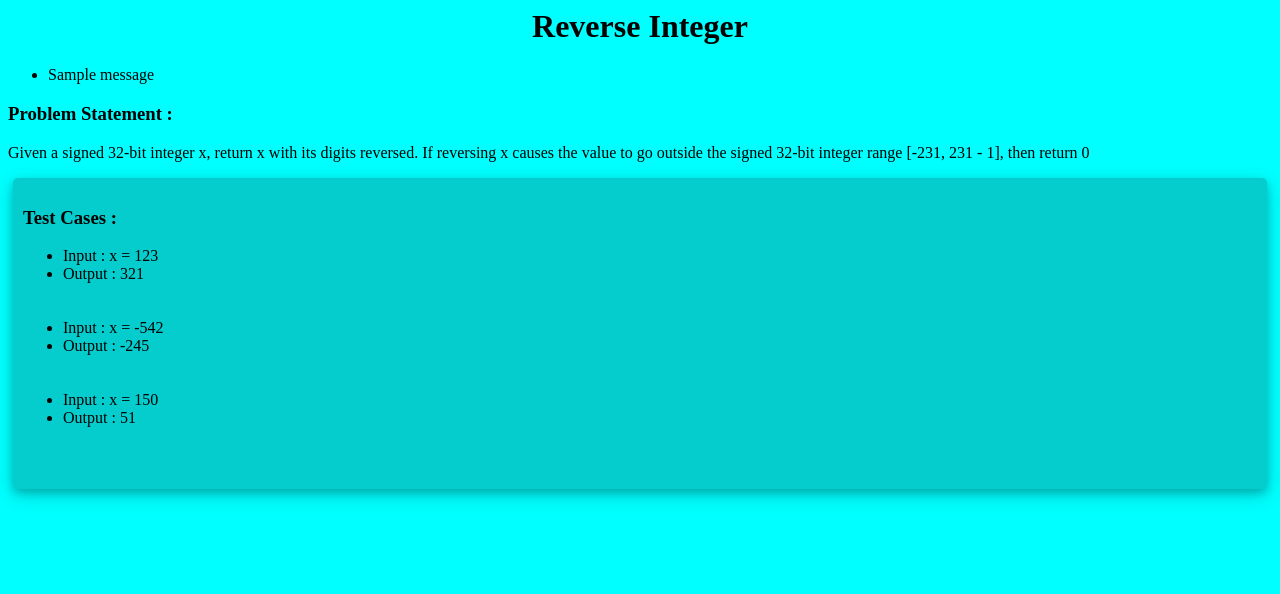
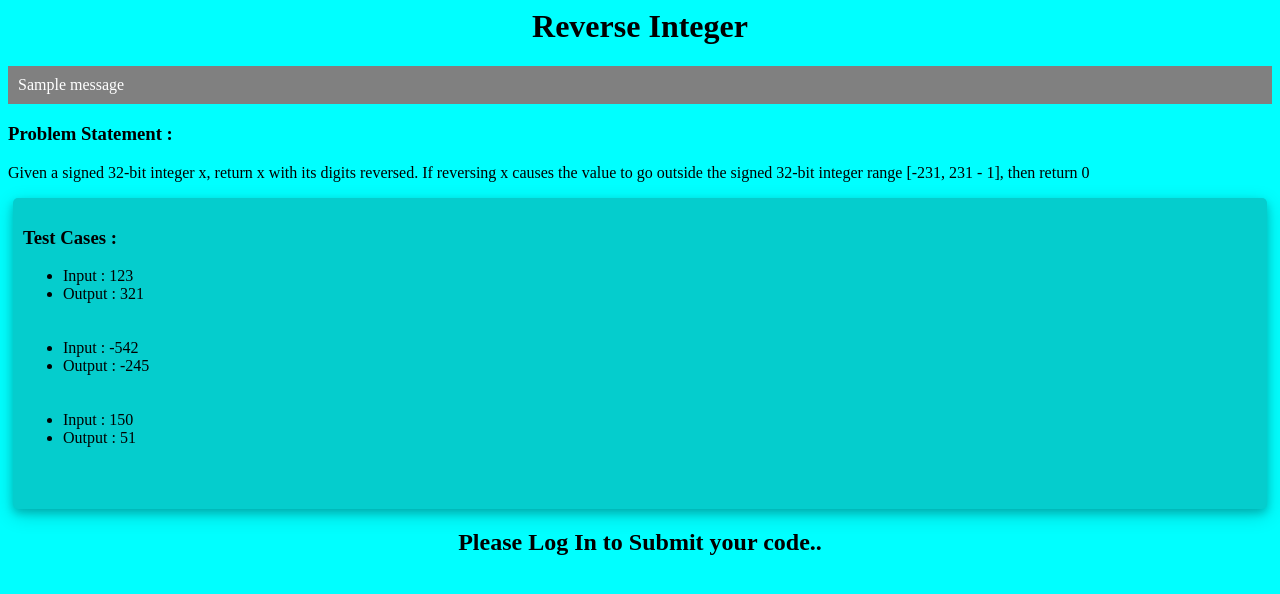
Before and after one commit to DeveshSawale/Online-Judge, a Django app: page /oj/problems/1/ in a window 1280 px wide. Shown: the top 594 px of the page. Run offline with Django 4.2, Linux system fonts and the light colour scheme; data comes from the database, SQL or seed files in the repository; one stand-in notice (Sample message) is shown; parts of the project's set-up code (start-up, migrations or seed data) failed here and were passed over.

Commit message:
changes in submit problems

```diff
--- /dev/null
+++ b/Devesh/acc_out.txt
@@ -0,0 +1,3 @@
+321
+-245
+51
--- a/OJ/models.py
+++ b/OJ/models.py
@@ -1,5 +1,7 @@
+
 
 from django.db import models
+from django.contrib.auth.models import User
 
 # Create your models here.
 
@@ -7,13 +9,14 @@ from django.db import models
 class Problem(models.Model):
     statement = models.CharField(max_length=1200)
     name = models.CharField(max_length=200)
-    code = models.CharField(max_length=1200)
+    output = models.FileField(max_length=1000,default='/Devesh/acc_out.txt',upload_to='Devesh')
     difficulty = models.CharField(max_length=10)
 
     def __str__(self):
         return self.name
 
 class Solution(models.Model):
+    user = models.ForeignKey(User,on_delete=models.CASCADE, default = 1)
     problem = models.ForeignKey(Problem, on_delete=models.CASCADE)
     language = models.CharField(max_length = 10)
     verdict = models.CharField(max_length=200)
--- a/OJ/templates/oj/problemDetails.html
+++ b/OJ/templates/oj/problemDetails.html
@@ -19,17 +19,21 @@
         -moz-box-shadow: 0 4px 8px 0 rgba(0, 0, 0, 0.2), 0 6px 20px 0 rgba(0, 0, 0, 0.19);
 		border-radius: 5px;
     }
+    #messages{
+        background-color: grey;
+        color: #fff;
+        padding: 10px;
+        margin-top: 10px;
+    }
 </style>
 <body>
 
     <h1 align = "center">{{ problem.name }}</h1>
 
 {% if messages %}
-<ul class="messages">
     {% for message in messages %}
-    <li{% if message.tags %} class="{{ message.tags }}"{% endif %}>{{ message }}</li>
-    {% endfor %}
-</ul>
+		<p id="messages">{{message}}</p>
+	{% endfor %}
 {% endif %}
 
 <h3>Problem Statement : </h3>
@@ -38,7 +42,7 @@
 
     <h3>Test Cases : </h3>
     <ul>
-        {% for testcase in problem.testcases_set.all %}
+        {% for testcase in problem.testcases_set.all%}
         <li>Input : {{ testcase.input }}</li>
         <li>Output : {{ testcase.output }}</li>
         <br></br>
@@ -60,7 +64,9 @@
             </div>
         </fieldset>
     </form>
-    {% endif %}
+{%else%}
+    <h2 align = 'center'>Please Log In to Submit your code..</h2>
+{% endif %}
 
 
 
--- a/OJ/templates/oj/problems.html
+++ b/OJ/templates/oj/problems.html
@@ -15,8 +15,8 @@
 
     }
     #messages{
-        background-color: rgb(176, 235, 248);
-        color: rgb(7, 2, 2);
+        background-color: grey;
+        color: #fff;
         padding: 10px;
         margin-top: 10px;
     }
--- a/OJ/views.py
+++ b/OJ/views.py
@@ -23,27 +23,41 @@ def problemDetails(request,problem_id):
 
 @login_required(login_url='members:login')
 def submitProblem(request,problem_id):
+    curr_user = request.user
     f = request.FILES.get('solution' , False)
     a = request.POST['typedsol']
     if(f):
         with open('/Devesh/solution.cpp','wb+') as dest:
             for chunk in f.chunks():
                 dest.write(chunk)
+            code = dest.read()
     elif(len(a) != 0):
-        with open('/Devesh/solution.cpp','w') as dest:
+        with open('/Devesh/solution.cpp','w+') as dest:
             dest.write(a)
+            code = dest.read()
     else:
         problem = get_object_or_404(Problem, pk=problem_id)
         messages.info(request, "Please select a file or write code in textarea ")
         context = { 'problem':problem}
         return render(request,'OJ/problemDetails.html', context)
 
+    problem = get_object_or_404(Problem, pk = problem_id)
     os.system('g++ /Devesh/solution.cpp ')
-    os.system('a.exe < /Devesh/input.txt > /Devesh/out.txt')
+
+    with open('/Devesh/input.txt' , 'w+') as input:
+        n = problem.testcases_set.count()
+        input.write(str(n))
+        input.write('\n')
+        for testcase in problem.testcases_set.all():
+            input.write(testcase.input)
+            input.write('\n')
+
+    os.system('a.exe < /Devesh/input.txt > \Devesh\out.txt')
 
 
-    out1 = '/Devesh/out.txt'
-    out2 = '/Devesh/acc_out.txt'
+    out2 = problem.output.path
+    out1 = '\Devesh\out.txt'
+    print(code)
 
     if(filecmp.cmp(out1,out2,shallow=False)):
         messages.success(request, 'Your solution was accepted..')
@@ -53,17 +67,24 @@ def submitProblem(request,problem_id):
         verdict = 'Wrong answer'
 
     solution = Solution()
+    solution.user = curr_user
     solution.language = 'cpp'
     solution.problem = Problem.objects.get(pk=problem_id)
     solution.verdict = verdict
     solution.submitted_at = timezone.now()
-    solution.submitted_code = '/Devesh/solution.cpp'
+
+    solution.submitted_code = 'code'
     solution.save()
+
+    os.remove('/Devesh/solution.cpp')
+    os.remove('/Devesh/input.txt')
+    os.remove('/Devesh/out.txt')
+    os.remove('a.exe')
 
     return HttpResponseRedirect(reverse('oj:leaderboard'))
 
 
 @login_required(login_url='members:login')
 def leaderboard(request):
-    solutions = Solution.objects.all()
+    solutions = reversed(Solution.objects.all())
     return render(request, 'oj/leaderboard.html', {'solutions' : solutions})
--- a/project/urls.py
+++ b/project/urls.py
@@ -13,8 +13,10 @@ Including another URLconf
     1. Import the include() function: from django.urls import include, path
     2. Add a URL to urlpatterns:  path('blog/', include('blog.urls'))
 """
+from cgitb import reset
 from django.contrib import admin
 from django.urls import path,include
+
 
 urlpatterns = [
     path('admin/', admin.site.urls),
```
Also changed, not shown: Devesh/Out_twoSum.txt (added, +8 -0 lines), OJ/templates/oj/leaderboard.html (+9 -5 lines), OJ/migrations/0002_solution_user.py (added), OJ/migrations/0003_alter_solution_user.py (added), OJ/migrations/0004_remove_problem_code_problem_inputfile_and_more.py (added), OJ/migrations/0005_remove_problem_inputfile_remove_problem_outputfile_and_more.py (added), OJ/migrations/0006_remove_problem_code_problem_output.py (added), OJ/migrations/0007_alter_problem_output.py (added), db.sqlite3, 1 other file.
